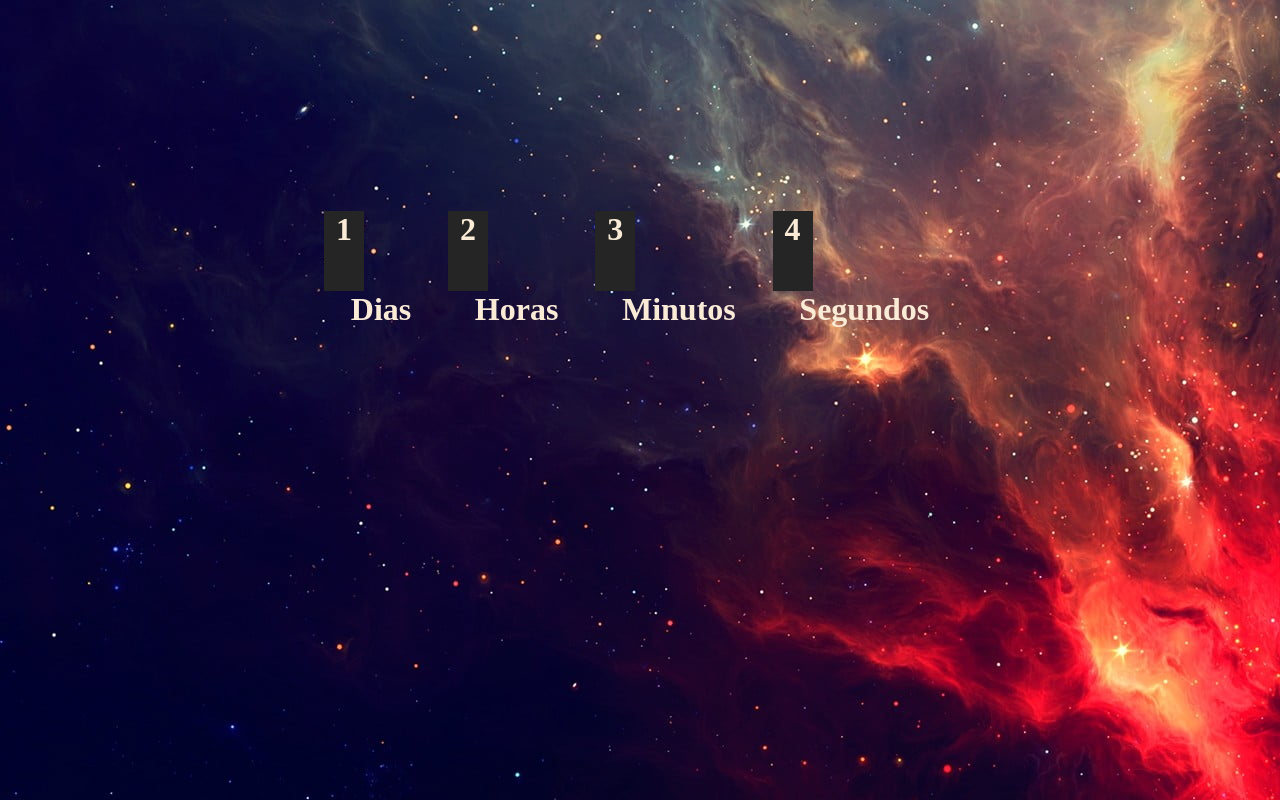
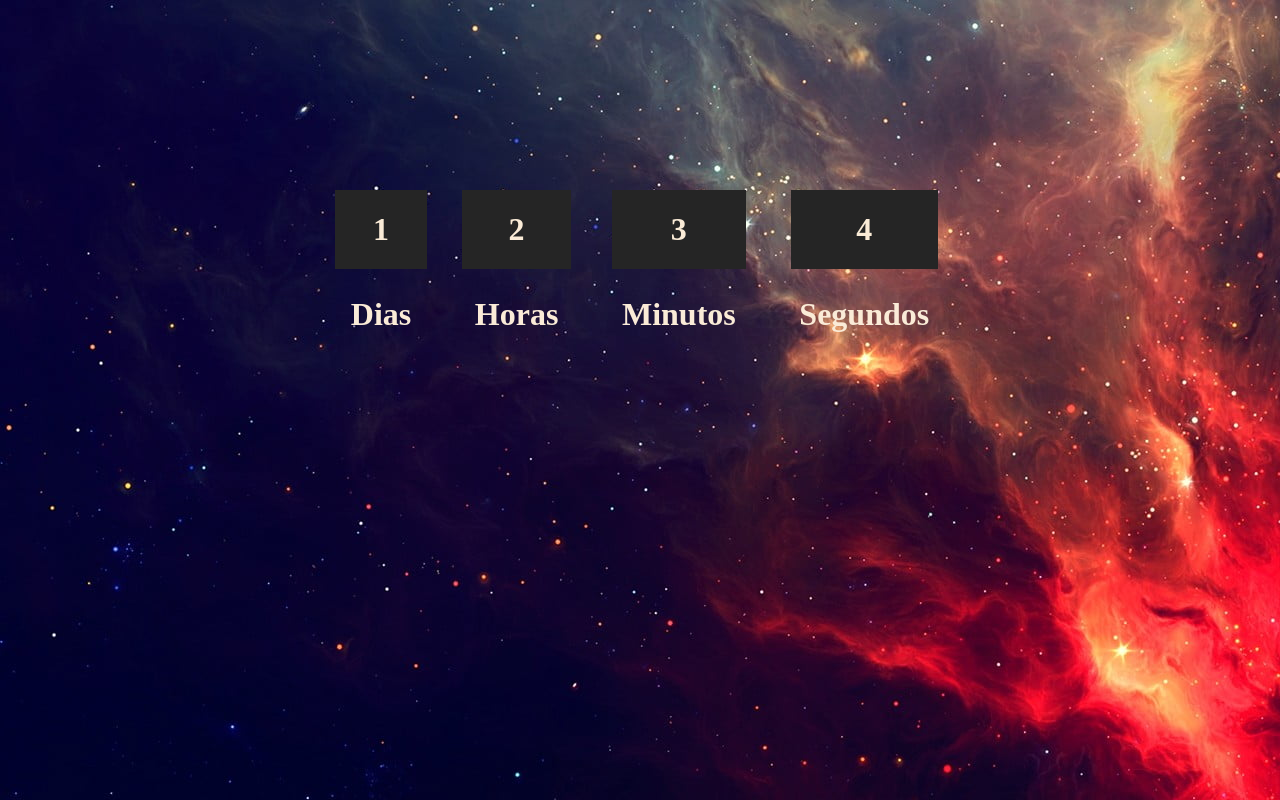
Before and after one commit to edilSoto/countdown, a plain HTML site: page index.html in a window 1280 px wide. Drawn offline with Linux system fonts and the light colour scheme.

Commit message:
pre Webpack

```diff
--- a/index.html
+++ b/index.html
@@ -9,7 +9,7 @@
 
 </head>
 <body>
-    <div id="principal">
+    <div class="grid-container">
 
     </div>
 
--- a/index.js
+++ b/index.js
@@ -1,23 +1,31 @@
 const body = document.body;
 
-const grid = document.querySelector('#principal');
+const grid = document.querySelector('.grid-container');
 
 
 
 const crearTimer = (dias, horas, minutos, segundos) => {
 
-const html = `
-        <h1 class="timer">${dias}</h1>
-        <h1 class="timer">${horas}</h1>
-        <h1 class="timer">${minutos}</h1>
-        <h1 class="timer">${segundos}</h1>
+        const html = `
+        <div class="timer">
+        <h1>${dias}</h1>
+        </div>
+        <div class="timer">
+        <h1>${horas}</h1>
+        </div>
+        <div class="timer">
+        <h1>${minutos}</h1>
+        </div>
+        <div class="timer">
+        <h1>${segundos}</h1>
+        </div>
         <h1>Dias</h1>
         <h1>Horas</h1>
         <h1>Minutos</h1>
         <h1>Segundos</h1>
 `;
 
-grid.innerHTML = html;
+        grid.innerHTML = html;
 };
 
 
--- a/styles.css
+++ b/styles.css
@@ -3,10 +3,11 @@ body {
     background-image: url("./assets/space_background.jpg");
 }
 
-#principal {
+.grid-container {
 
     grid-template-columns: auto auto auto auto;
     grid-column-gap: 10px;
+    grid-row-gap: 5px;
     width: 50%;
     margin: auto;
     text-align: center;
@@ -17,10 +18,12 @@ body {
 
 .timer {
 
+
     background-color: #252525;
     height: 100%;
-    width: 40PX;
+    width: 80%;
     text-align: center;
-
+    margin-left: auto;
+    margin-right: auto;
 
 }
```
